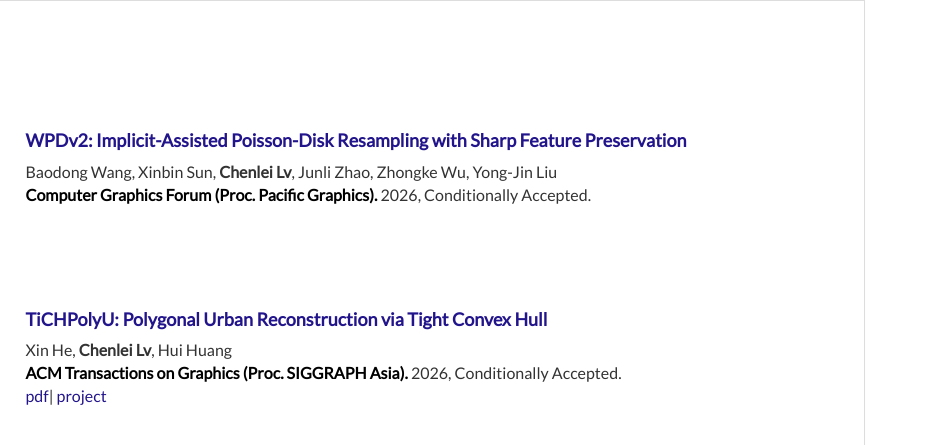
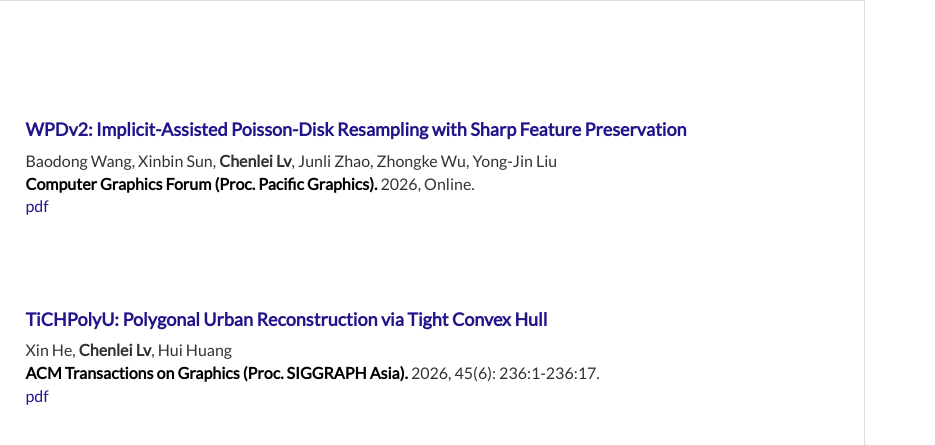
Before and after one commit to aliexken/aliexken.github.io, a plain HTML site: page publication.html in a window 1280 px wide. Shown: the part 153-598 px from the top of the page, 345-1280 px from the left. Drawn offline with Linux system fonts and the light colour scheme.

Commit message:
upload1114

```diff
--- a/publication.html
+++ b/publication.html
@@ -75,9 +75,9 @@
                 </a>
               </h4>
                 Baodong Wang, Xinbin Sun, <b>Chenlei Lv</b>, Junli Zhao, Zhongke Wu, Yong-Jin Liu<br>
-                <b1 style="color:black"><b>Computer Graphics Forum (Proc. Pacific Graphics).</b></b1> 2026, Conditionally Accepted.<br>
-                <!--a href="https://arxiv.org/pdf/2412.09177">pdf</a>|
-                <a href="https://github.com/vvvwo/Weighted-Poisson-disk-Resampling">project</a-->
+                <b1 style="color:black"><b>Computer Graphics Forum (Proc. Pacific Graphics).</b></b1> 2026, Online.<br>
+                <a href="https://onlinelibrary.wiley.com/doi/10.1111/cgf.70627">pdf</a>
+                <!--a href="https://github.com/vvvwo/Weighted-Poisson-disk-Resampling">project</a-->
             </div>
         </div>
 
@@ -94,9 +94,8 @@
                 </a>
               </h4>
                 Xin He, <b>Chenlei Lv</b>, Hui Huang<br>
-                <b1 style="color:black"><b>ACM Transactions on Graphics (Proc. SIGGRAPH Asia).</b></b1> 2026, Conditionally Accepted.<br>
-                <a href="https://arxiv.org/pdf/2412.09177">pdf</a>|
-                <a href="https://github.com/vvvwo/Weighted-Poisson-disk-Resampling">project</a>
+                <b1 style="color:black"><b>ACM Transactions on Graphics (Proc. SIGGRAPH Asia).</b></b1> 2026, 45(6): 236:1-236:17.<br>
+                <a href="https://dl.acm.org/doi/10.1145/3842555">pdf</a>
             </div>
         </div>
 
```
